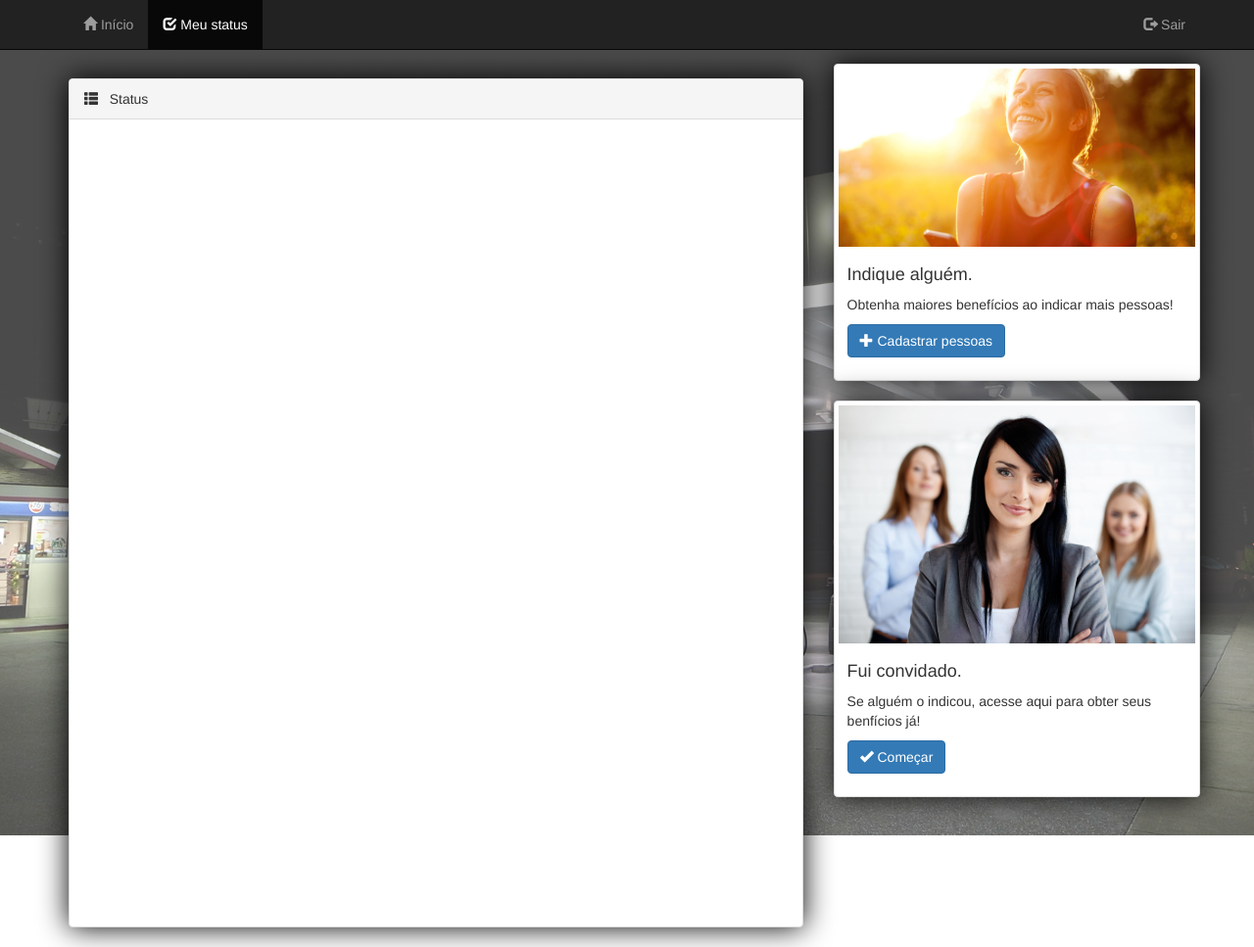
After one commit to flabarth/topicosespeciais, a PHP site: page /status.php in a window 1280 px wide. The commit adds this page. Shown: the whole page at 98% size. Run offline with PHP 8.4, Linux system fonts and the light colour scheme; some libraries are stand-ins or nearby versions.

Commit message:
v0.4.6.150310
Front-end da página de benfícios pronto.

```diff
--- /dev/null
+++ b/css/status.css
@@ -0,0 +1,18 @@
+body {
+	background-image: url("../img/bg2.png");
+	background-size: 100% auto;
+	background-repeat: no-repeat;
+	padding-top: 65px;
+}
+
+#statuspanel {
+	margin-top: 2%;
+	height: 118%;
+	box-shadow: 0 0 30px black;
+}
+
+#imagem-novo-membro {
+	margin-top: 0%;
+	margin-left: 68%;
+	box-shadow: 0 0 30px black;
+}
--- /dev/null
+++ b/desconectar.php
@@ -0,0 +1,4 @@
+<?php
+	include("seguranca.php");
+	expulsaVisitante();
+?>
--- a/index.php
+++ b/index.php
@@ -39,7 +39,7 @@ error_reporting(0);
               			<li><a href="cadastro.php"><span class="glyphicon glyphicon-user"></span> Cadastre-se</a></li>
               		</ul>
             		<ul class="nav navbar-right">
-            			<p class="navbar-text">alpha v0.2.5.150310</p> <!-- v[major].[minor].[rev].[ano/mês/dia] -->
+            			<p class="navbar-text">alpha v0.4.6.150310</p> <!-- v[major].[minor].[rev].[ano/mês/dia] -->
             		</ul>
       			</div>
 			</div>
--- /dev/null
+++ b/status.php
@@ -0,0 +1,77 @@
+<?php
+include ("seguranca.php");
+?>
+<html>
+	<head>
+		<title>Meu status - Nameless</title>
+		<meta http-equiv="content-type" content="text/html; charset=utf-8" />
+		<meta name="viewport" content="width=device-width, initial-scale=1.0"><!-- Importante para habilitar os recursos de Responsividade em conjunto com o CSS -->
+        <script src="//code.jquery.com/jquery-1.11.0.min.js"></script>
+		<script src="//code.jquery.com/jquery-migrate-1.2.1.min.js"></script>
+        <script src="js/bootstrap.js"></script>
+        <link rel="stylesheet" href="css/bootstrap.css">
+        <link rel="stylesheet" href="css/status.css">
+	</head>
+	<body>
+
+		<!-- Cabeçalho -->
+
+		<div class="navbar navbar-inverse navbar-fixed-top" role="navigation">
+			<div class="container">
+          		<div class="navbar-header">
+         			<button type="button" class="navbar-toggle" data-toggle="collapse" data-target="#togglenavbar">
+				        <span class="sr-only">Toggle navigation</span>
+				        <span class="icon-bar"></span>
+				        <span class="icon-bar"></span>
+				        <span class="icon-bar"></span>
+				        <span class="icon-bar"></span>
+      				</button>
+      				<!-- Logo da página
+            		<a class="navbar-brand"><img class="img-rounded" id="logo" src="img/logo.jpg"></a>
+            		-->
+          		</div>
+    			<div class="collapse navbar-collapse" id="togglenavbar">
+            		<ul class="nav navbar-nav">
+              			<li><a href="index.php"><span class="glyphicon glyphicon-home"></span> Início</a></li>
+              		</ul>
+              		<ul class="nav navbar-nav">
+              			<li class="active"><a href="status.php"><span class="glyphicon glyphicon-check"></span>  Meu status</a></li>
+              		</ul>
+              		<ul class="nav navbar-nav navbar-right">
+              			<li><a href="desconectar.php"><span class="glyphicon glyphicon-log-out"></span> Sair</a></li>
+              		</ul>
+      			</div>
+			</div>
+		</div>
+
+	<!-- Fim cabeçalho -->
+		<div class="container">
+			<div class="row">
+				<div class="col-md-8">
+					<div class="panel panel-default" id="statuspanel">
+						<div class="panel-heading"><span class="glyphicon glyphicon-th-list"></span>&nbsp&nbsp Status</div>
+						<div class="panel-body">
+
+						</div>
+					</div>
+				</div>
+				<div class="thumbnail" id="imagem-novo-membro">
+					<img src="img/hapwo.jpg" alt="...">
+				    <div class="caption">
+				    	<h4>Indique alguém.</h4>
+				        <p>Obtenha maiores benefícios ao indicar mais pessoas!</p>
+				        <p><a href="#" class="btn btn-primary" role="button"><span class="glyphicon glyphicon-plus"></span> Cadastrar pessoas</a>
+				    </div>
+				</div>
+				<div class="thumbnail" id="imagem-novo-membro">
+					<img src="img/hapwo2.png" alt="...">
+				    <div class="caption">
+				    	<h4>Fui convidado.</h4>
+				        <p>Se alguém o indicou, acesse aqui para obter seus benfícios já!</p>
+				        <p><a href="#" class="btn btn-primary" role="button"><span class="glyphicon glyphicon-ok"></span> Começar</a>
+				    </div>
+				</div>
+			</div>
+		</div>
+	</body>
+</html>
--- a/valida.php
+++ b/valida.php
@@ -14,7 +14,7 @@
 		if (validaUsuario($usuario, $senha) == true) {
 			// O usuário e a senha digitados foram validados, manda pra página interna
 			$_SESSION["erro"] = 0;
-			header("Location: index.php");
+			header("Location: status.php");
 		} else {
 			// O usuário e/ou a senha são inválidos, manda de volta pro form de login
 			// Para alterar o endereço da página de login, verifique o arquivo seguranca.php
```
Also changed, not shown: img/bg2.png (added), img/hapwo.jpg (added), img/hapwo2.jpg (added), img/hapwo2.png (added), img/teste.jpg (deleted).
